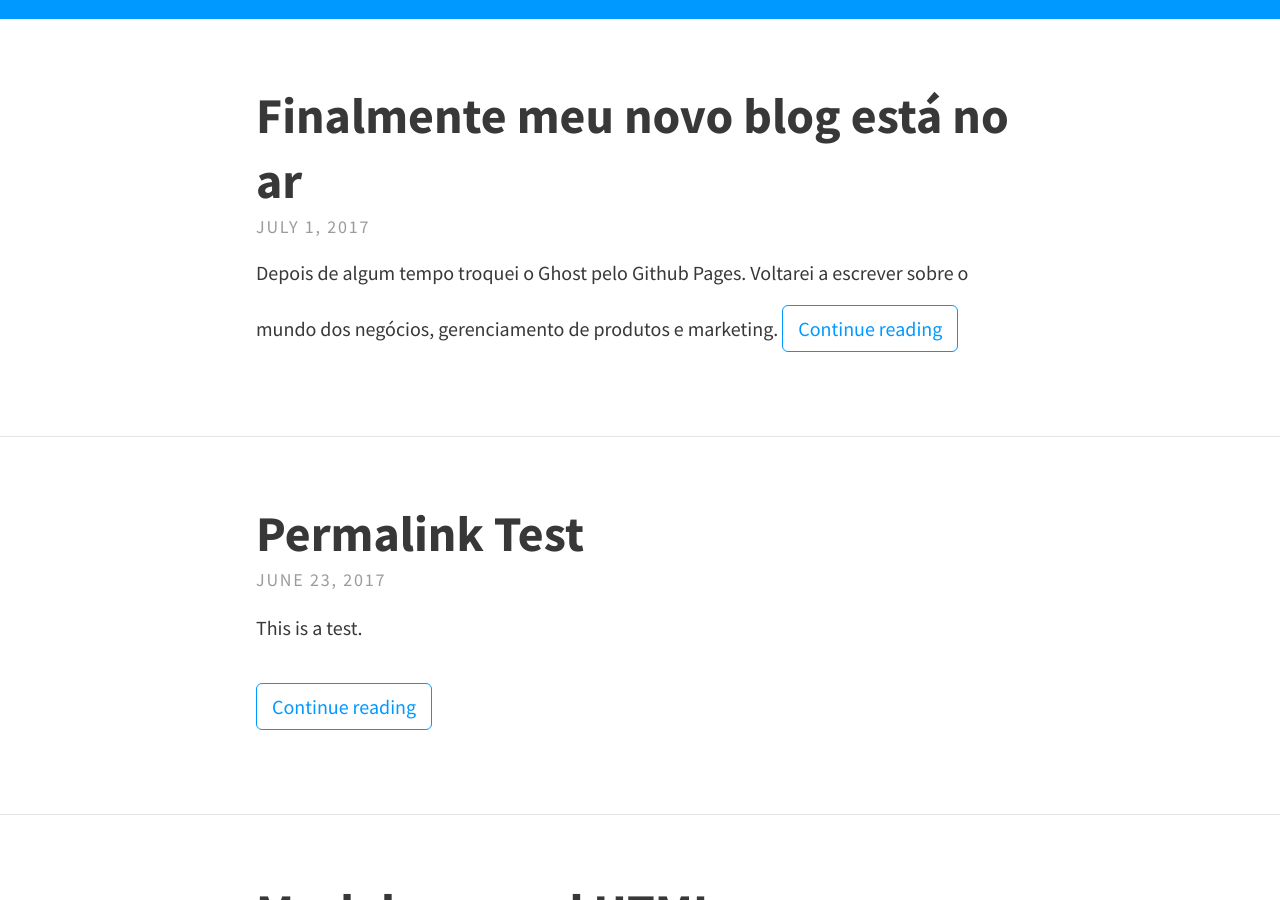
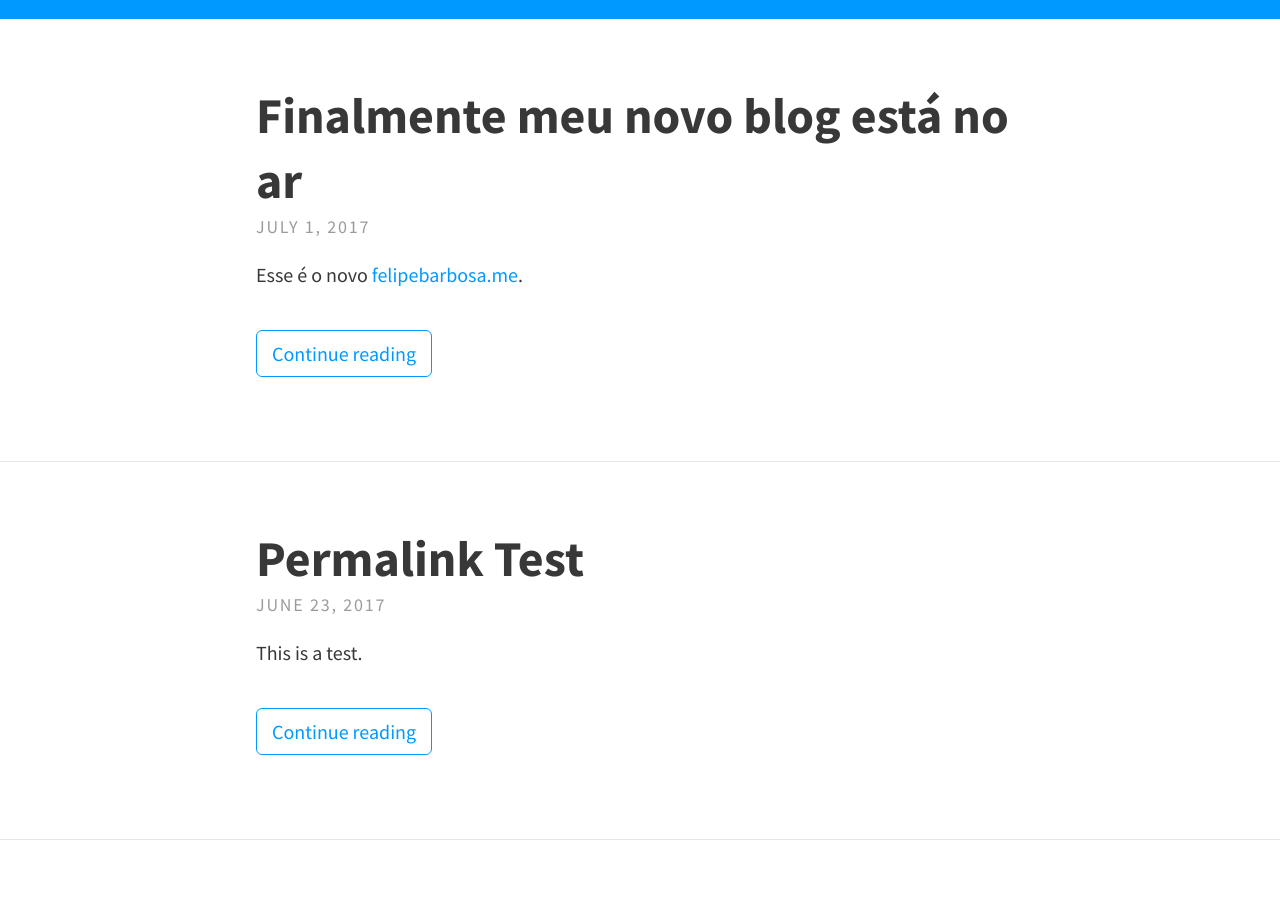
Before and after one commit to felipecbarbosa/felipecbarbosa.github.io, a Jekyll site: the page built from index.html, in a window 1280 px wide and 900 px high, scrolled down 336 px. Built offline with Jekyll 4.4.1, drawn with Linux system fonts in a browser that asks for light colours; nearby versions of some CDN libraries; the list of posts is cut into pages by our own code; comment, search, counter and statistics services are not loaded.

Commit message:
Edited first post

```diff
--- a/_posts/2017-07-01-novo-blog.md
+++ b/_posts/2017-07-01-novo-blog.md
@@ -4,7 +4,6 @@ title: Finalmente meu novo blog está no ar
 author: Felipe Barbosa
 permalink: /novo-blog/
 category: general
-excerpt: Depois de algum tempo troquei o Ghost pelo Github Pages. Voltarei a escrever sobre o mundo dos negócios, gerenciamento de produtos e marketing.
 ---
 
 Esse é o novo [felipebarbosa.me](felipebarbosa,me).
```
